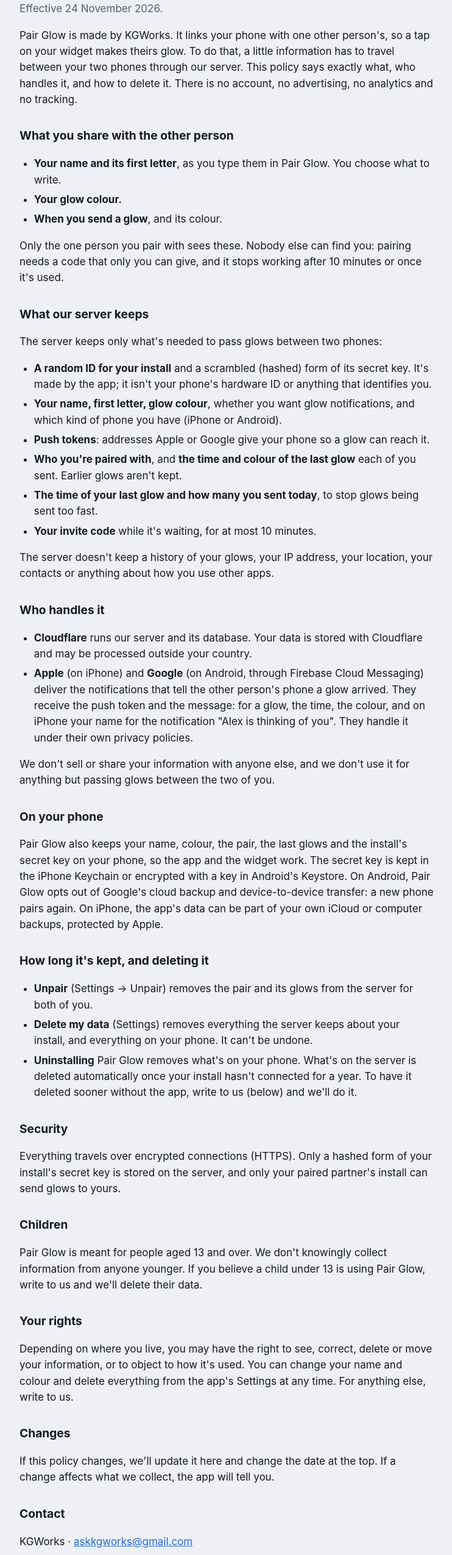
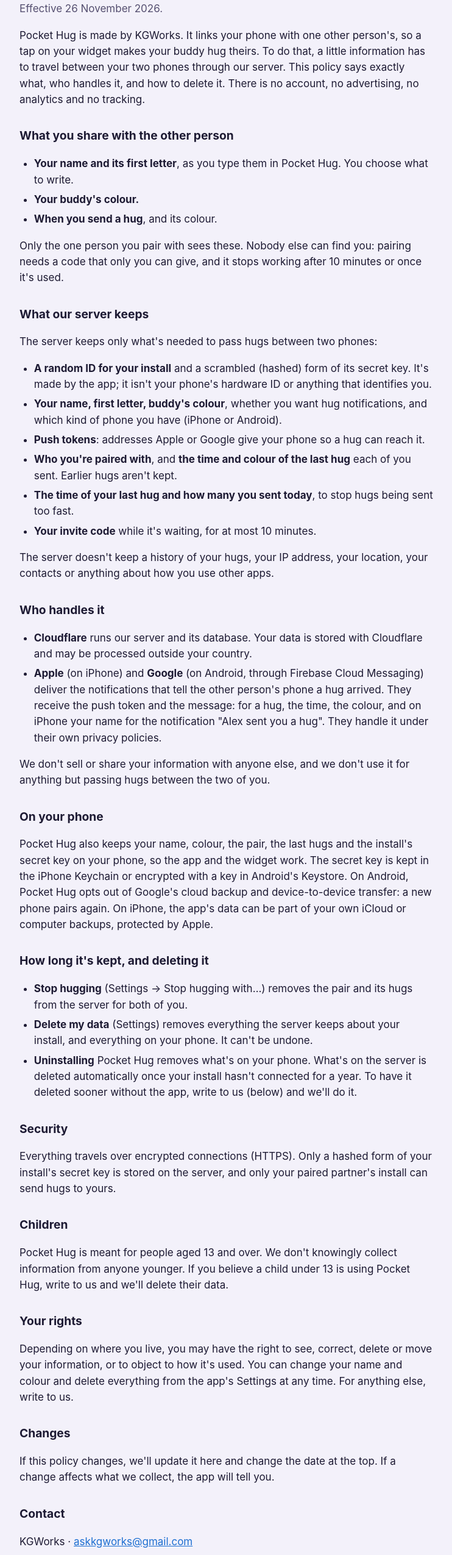
Before and after one commit to Gjeka/pairglow-privacy, a plain HTML site: page index.html in a window 1280 px wide. Shown: the part 94-2644 px from the top of the page at 61% size, without its empty margins (268-1010 px from the left). Drawn offline with Linux system fonts and the light colour scheme.

Commit message:
Rename the pages to Pocket Hug
The app is now called Pocket Hug and sends hugs, so the policy and support page say
so, in the app's dusk colours. The policy's content is unchanged apart from the
wording; its effective date moves to 26 November 2026.

Co-Authored-By: Claude Opus 5.5 <noreply@anthropic.com>

```diff
--- a/index.html
+++ b/index.html
@@ -3,11 +3,11 @@
 <head>
 <meta charset="utf-8">
 <meta name="viewport" content="width=device-width, initial-scale=1">
-<title>Pair Glow privacy policy</title>
+<title>Pocket Hug privacy policy</title>
 <style>
-  :root { --paper: #eef0f5; --surface: #ffffff; --ink: #151826; --muted: #555b70; --line: #d3d7e2; --link: #1d6fd1; }
+  :root { --paper: #f3f1fa; --surface: #ffffff; --ink: #1d1a33; --muted: #554f70; --line: #d9d4ea; --link: #1d6fd1; }
   @media (prefers-color-scheme: dark) {
-    :root { --paper: #0e1018; --surface: #181b26; --ink: #eef0f7; --muted: #a2a8bd; --line: #2c3142; --link: #4cb8ff; }
+    :root { --paper: #1d1a33; --surface: #27233f; --ink: #f6f3ff; --muted: #c4bde0; --line: #3d3760; --link: #4cb8ff; }
   }
   html { background: var(--paper); color: var(--ink); }
   body { margin: 0; font: 17px/1.55 -apple-system, BlinkMacSystemFont, "Segoe UI", Roboto, sans-serif; }
@@ -24,34 +24,34 @@
 </head>
 <body>
 <main>
-<h1>Pair Glow privacy policy</h1>
-<p><em>Effective 24 November 2026.</em></p>
-<p>Pair Glow is made by KGWorks. It links your phone with one other person's, so a tap on your widget makes theirs glow. To do that, a little information has to travel between your two phones through our server. This policy says exactly what, who handles it, and how to delete it. There is no account, no advertising, no analytics and no tracking.</p>
+<h1>Pocket Hug privacy policy</h1>
+<p><em>Effective 26 November 2026.</em></p>
+<p>Pocket Hug is made by KGWorks. It links your phone with one other person's, so a tap on your widget makes your buddy hug theirs. To do that, a little information has to travel between your two phones through our server. This policy says exactly what, who handles it, and how to delete it. There is no account, no advertising, no analytics and no tracking.</p>
 <h2>What you share with the other person</h2>
-<ul><li><strong>Your name and its first letter</strong>, as you type them in Pair Glow. You choose what to write.</li><li><strong>Your glow colour.</strong></li><li><strong>When you send a glow</strong>, and its colour.</li></ul>
+<ul><li><strong>Your name and its first letter</strong>, as you type them in Pocket Hug. You choose what to write.</li><li><strong>Your buddy's colour.</strong></li><li><strong>When you send a hug</strong>, and its colour.</li></ul>
 <p>Only the one person you pair with sees these. Nobody else can find you: pairing needs a code that only you can give, and it stops working after 10 minutes or once it's used.</p>
 <h2>What our server keeps</h2>
-<p>The server keeps only what's needed to pass glows between two phones:</p>
-<ul><li><strong>A random ID for your install</strong> and a scrambled (hashed) form of its secret key. It's made by the app; it isn't your phone's hardware ID or anything that identifies you.</li><li><strong>Your name, first letter, glow colour</strong>, whether you want glow notifications, and which kind of phone you have (iPhone or Android).</li><li><strong>Push tokens</strong>: addresses Apple or Google give your phone so a glow can reach it.</li><li><strong>Who you're paired with</strong>, and <strong>the time and colour of the last glow</strong> each of you sent. Earlier glows aren't kept.</li><li><strong>The time of your last glow and how many you sent today</strong>, to stop glows being sent too fast.</li><li><strong>Your invite code</strong> while it's waiting, for at most 10 minutes.</li></ul>
-<p>The server doesn't keep a history of your glows, your IP address, your location, your contacts or anything about how you use other apps.</p>
+<p>The server keeps only what's needed to pass hugs between two phones:</p>
+<ul><li><strong>A random ID for your install</strong> and a scrambled (hashed) form of its secret key. It's made by the app; it isn't your phone's hardware ID or anything that identifies you.</li><li><strong>Your name, first letter, buddy's colour</strong>, whether you want hug notifications, and which kind of phone you have (iPhone or Android).</li><li><strong>Push tokens</strong>: addresses Apple or Google give your phone so a hug can reach it.</li><li><strong>Who you're paired with</strong>, and <strong>the time and colour of the last hug</strong> each of you sent. Earlier hugs aren't kept.</li><li><strong>The time of your last hug and how many you sent today</strong>, to stop hugs being sent too fast.</li><li><strong>Your invite code</strong> while it's waiting, for at most 10 minutes.</li></ul>
+<p>The server doesn't keep a history of your hugs, your IP address, your location, your contacts or anything about how you use other apps.</p>
 <h2>Who handles it</h2>
-<ul><li><strong>Cloudflare</strong> runs our server and its database. Your data is stored with Cloudflare and may be processed outside your country.</li><li><strong>Apple</strong> (on iPhone) and <strong>Google</strong> (on Android, through Firebase Cloud Messaging) deliver the notifications that tell the other person's phone a glow arrived. They receive the push token and the message: for a glow, the time, the colour, and on iPhone your name for the notification "Alex is thinking of you". They handle it under their own privacy policies.</li></ul>
-<p>We don't sell or share your information with anyone else, and we don't use it for anything but passing glows between the two of you.</p>
+<ul><li><strong>Cloudflare</strong> runs our server and its database. Your data is stored with Cloudflare and may be processed outside your country.</li><li><strong>Apple</strong> (on iPhone) and <strong>Google</strong> (on Android, through Firebase Cloud Messaging) deliver the notifications that tell the other person's phone a hug arrived. They receive the push token and the message: for a hug, the time, the colour, and on iPhone your name for the notification "Alex sent you a hug". They handle it under their own privacy policies.</li></ul>
+<p>We don't sell or share your information with anyone else, and we don't use it for anything but passing hugs between the two of you.</p>
 <h2>On your phone</h2>
-<p>Pair Glow also keeps your name, colour, the pair, the last glows and the install's secret key on your phone, so the app and the widget work. The secret key is kept in the iPhone Keychain or encrypted with a key in Android's Keystore. On Android, Pair Glow opts out of Google's cloud backup and device-to-device transfer: a new phone pairs again. On iPhone, the app's data can be part of your own iCloud or computer backups, protected by Apple.</p>
+<p>Pocket Hug also keeps your name, colour, the pair, the last hugs and the install's secret key on your phone, so the app and the widget work. The secret key is kept in the iPhone Keychain or encrypted with a key in Android's Keystore. On Android, Pocket Hug opts out of Google's cloud backup and device-to-device transfer: a new phone pairs again. On iPhone, the app's data can be part of your own iCloud or computer backups, protected by Apple.</p>
 <h2>How long it's kept, and deleting it</h2>
-<ul><li><strong>Unpair</strong> (Settings → Unpair) removes the pair and its glows from the server for both of you.</li><li><strong>Delete my data</strong> (Settings) removes everything the server keeps about your install, and everything on your phone. It can't be undone.</li><li><strong>Uninstalling</strong> Pair Glow removes what's on your phone. What's on the server is deleted automatically once your install hasn't connected for a year. To have it deleted sooner without the app, write to us (below) and we'll do it.</li></ul>
+<ul><li><strong>Stop hugging</strong> (Settings → Stop hugging with…) removes the pair and its hugs from the server for both of you.</li><li><strong>Delete my data</strong> (Settings) removes everything the server keeps about your install, and everything on your phone. It can't be undone.</li><li><strong>Uninstalling</strong> Pocket Hug removes what's on your phone. What's on the server is deleted automatically once your install hasn't connected for a year. To have it deleted sooner without the app, write to us (below) and we'll do it.</li></ul>
 <h2>Security</h2>
-<p>Everything travels over encrypted connections (HTTPS). Only a hashed form of your install's secret key is stored on the server, and only your paired partner's install can send glows to yours.</p>
+<p>Everything travels over encrypted connections (HTTPS). Only a hashed form of your install's secret key is stored on the server, and only your paired partner's install can send hugs to yours.</p>
 <h2>Children</h2>
-<p>Pair Glow is meant for people aged 13 and over. We don't knowingly collect information from anyone younger. If you believe a child under 13 is using Pair Glow, write to us and we'll delete their data.</p>
+<p>Pocket Hug is meant for people aged 13 and over. We don't knowingly collect information from anyone younger. If you believe a child under 13 is using Pocket Hug, write to us and we'll delete their data.</p>
 <h2>Your rights</h2>
 <p>Depending on where you live, you may have the right to see, correct, delete or move your information, or to object to how it's used. You can change your name and colour and delete everything from the app's Settings at any time. For anything else, write to us.</p>
 <h2>Changes</h2>
 <p>If this policy changes, we'll update it here and change the date at the top. If a change affects what we collect, the app will tell you.</p>
 <h2>Contact</h2>
 <p>KGWorks · <a href="mailto:askkgworks@gmail.com">askkgworks@gmail.com</a></p>
-<p>This policy is published at <a href="https://gjeka.github.io/pairglow-privacy/">https://gjeka.github.io/pairglow-privacy/</a>.</p>
+<p>This policy is published at <a href="https://gjeka.github.io/pockethug/">https://gjeka.github.io/pockethug/</a>.</p>
 <footer><a href="./">Privacy policy</a> · <a href="support.html">Support</a></footer>
 </main>
 </body>
```
Also changed, not shown: support.html (+11 -11 lines), 1 other file.
